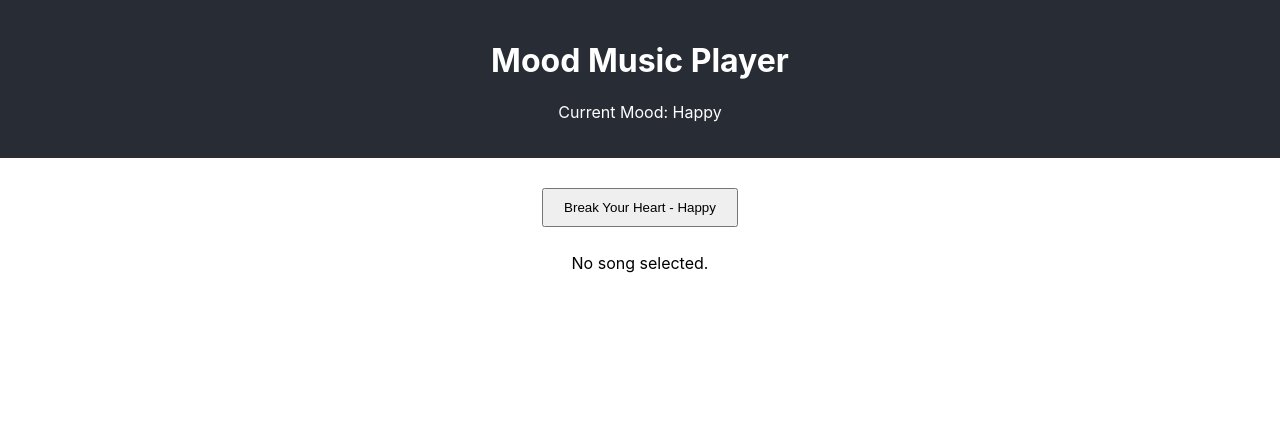
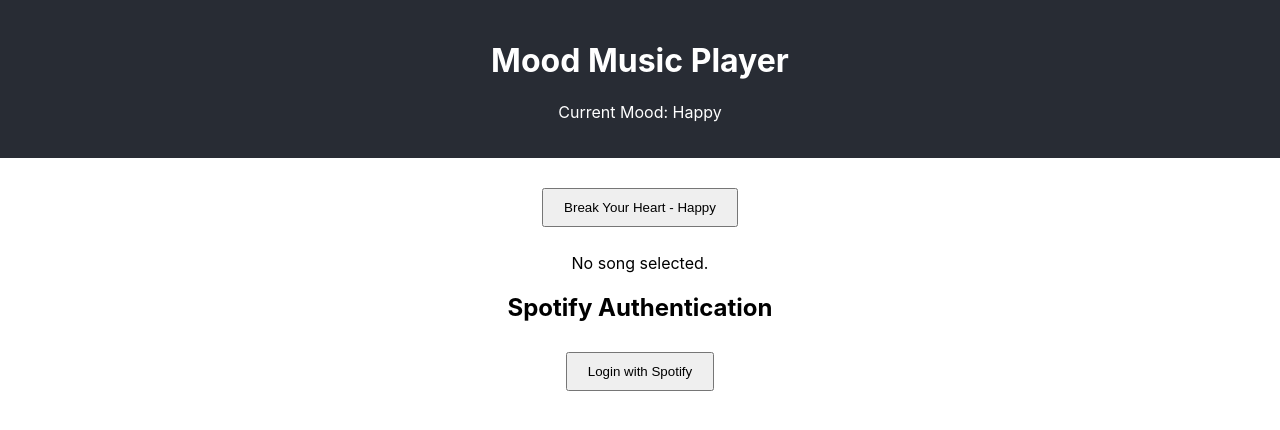
Before and after one commit to Agam-Jammu/mood-based-music-player, a React (Create React App) app: page / in a window 1280 px wide. Shown: the top 430 px of the page. Built offline with nearby package versions, Linux system fonts and the light colour scheme.

Commit message:
Added spotify auth.js

```diff
--- a/src/App.js
+++ b/src/App.js
@@ -4,6 +4,7 @@
 import Header from './components/header';
 import MusicList from './components/musicList';
 import MusicPlayer from './components/musicPlayer';
+import SpotifyAuth from './components/spotifyAuth';
 
 function App() {
   const [currentSong, setCurrentSong] = useState(null);
@@ -17,6 +18,7 @@
       <Header />
       <MusicList playSong={playSong} />
       <MusicPlayer currentSong={currentSong} />
+      <SpotifyAuth />
     </div>
   );
 }
--- /dev/null
+++ b/src/components/spotifyAuth.js
@@ -0,0 +1,36 @@
+import React, { useEffect } from 'react';
+import SpotifyWebApi from 'spotify-web-api-js';
+
+const CLIENT_ID = '33eeeaa39f9646f1aaef25176d6d803b';
+const REDIRECT_URI = 'http://localhost:3000/callback';
+
+const SpotifyAuth = () => {
+  useEffect(() => {
+    // Handle the redirect and extract the access token from the URL hash fragment
+    const hash = window.location.hash.substring(1).split('&').reduce((initial, item) => {
+      if (item) {
+        const parts = item.split('=');
+        initial[parts[0]] = decodeURIComponent(parts[1]);
+      }
+      return initial;
+    }, {});
+
+    // If there's an access token in the hash, you can store it in local storage, state, or context as per your application's needs
+    if (hash.access_token) {
+      localStorage.setItem('spotifyAccessToken', hash.access_token);
+    }
+  }, []);
+
+  const handleLogin = () => {
+    window.location = `https://accounts.spotify.com/authorize?client_id=${CLIENT_ID}&redirect_uri=${REDIRECT_URI}&response_type=token&show_dialog=true`;
+  };
+
+  return (
+    <div>
+      <h2>Spotify Authentication</h2>
+      <button onClick={handleLogin}>Login with Spotify</button>
+    </div>
+  );
+};
+
+export default SpotifyAuth;
```
